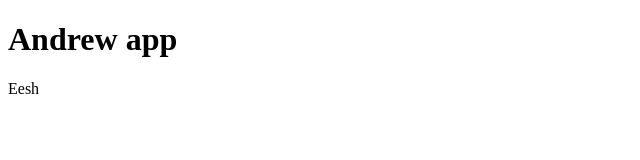
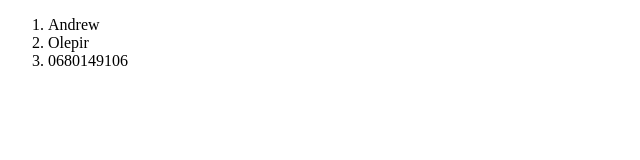
Before and after one commit to Nataliya-uzva/test-git-december-2018, a plain HTML site: page index.html in a window 1280 px wide. Shown: the whole page, without its empty margins (0-640 px from the left). Drawn offline with Linux system fonts and the light colour scheme.

Commit message:
Create ol

```diff
--- a/index.html
+++ b/index.html
@@ -1,15 +1,17 @@
 <!DOCTYPE html>
 <html lang="en">
   <head>
-    <meta charset="UTF-8">
+    <meta charset="UTF-8" />
     <title>Test</title>
-    <link rel="stylesheet" type="text/css" href="styles.css">
+    <link rel="stylesheet" type="text/css" href="styles.css" />
   </head>
   <body>
+    <ol>
+      <li>Andrew</li>
+      <li>Olepir</li>
+      <li>0680149106</li>
+    </ol>
 
-<h1>Andrew app</h1>
-
-<p>Eesh</p>
 
 
     <script src="app.js"></script>
```
Lines whose indentation alone changed are shown as unchanged.
